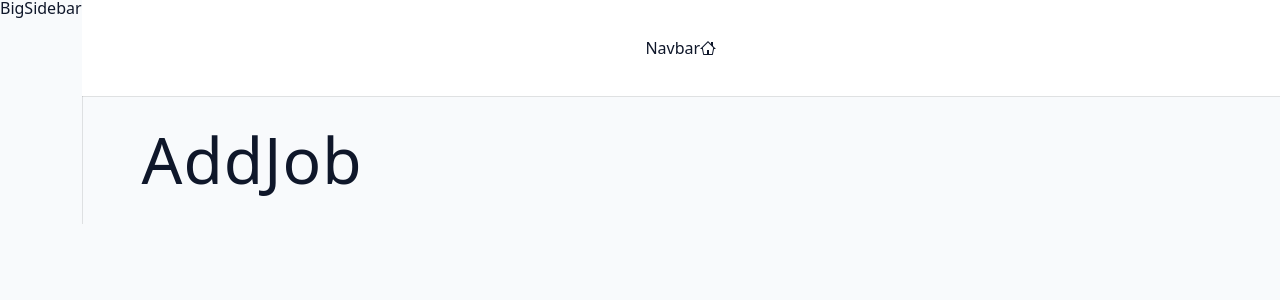
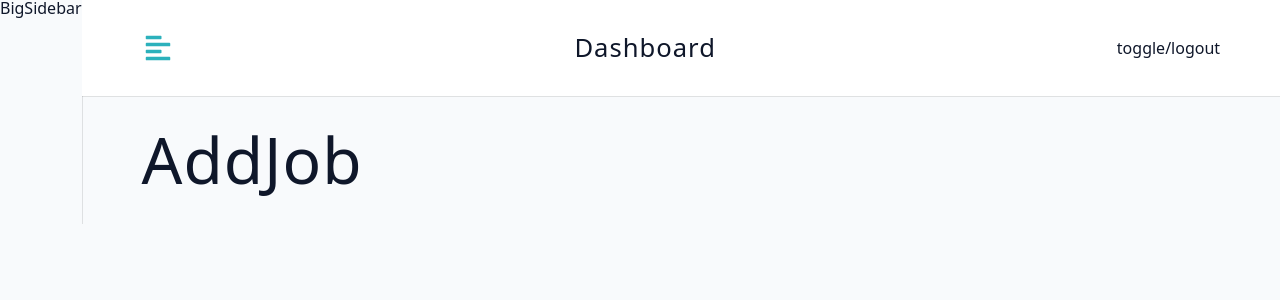
Before and after one commit to iputuagussetiawan/jobify-client, a React (Vite) app: page /dashboard in a window 1280 px wide. Shown: the top 300 px of the page. Built offline with nearby package versions, Linux system fonts and the light colour scheme.

Commit message:
navbar structure and layouting

```diff
--- a/src/components/Navbar.jsx
+++ b/src/components/Navbar.jsx
@@ -1,10 +1,24 @@
-import Wrapper from "../assets/wrappers/Navbar"
-import { GoHome } from "react-icons/go";
+import Wrapper from '../assets/wrappers/Navbar';
+import { FaAlignLeft } from 'react-icons/fa';
+import Logo from './Logo';
 
+import { useDashboardContext } from '../pages/DashboardLayout';
 const Navbar = () => {
+  const { toggleSidebar } = useDashboardContext();
   return (
-    <Wrapper>Navbar <GoHome /></Wrapper>
-  )
-}
+    <Wrapper>
+      <div className='nav-center'>
+        <button type='button' className='toggle-btn' onClick={toggleSidebar}>
+          <FaAlignLeft />
+        </button>
+        <div>
+          <Logo />
+          <h4 className='logo-text'>dashboard</h4>
+        </div>
+        <div className='btn-container'>toggle/logout</div>
+      </div>
+    </Wrapper>
+  );
+};
 
-export default Navbar
+export default Navbar;
```
